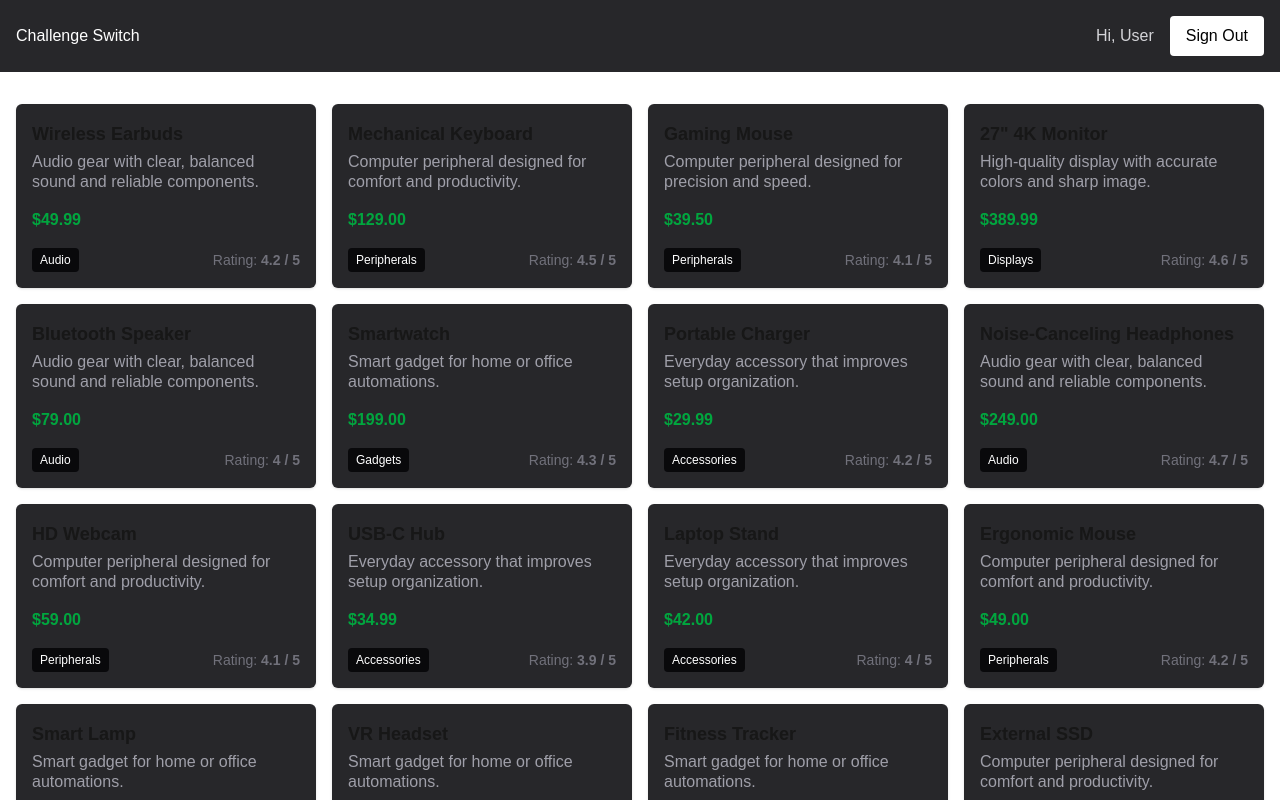
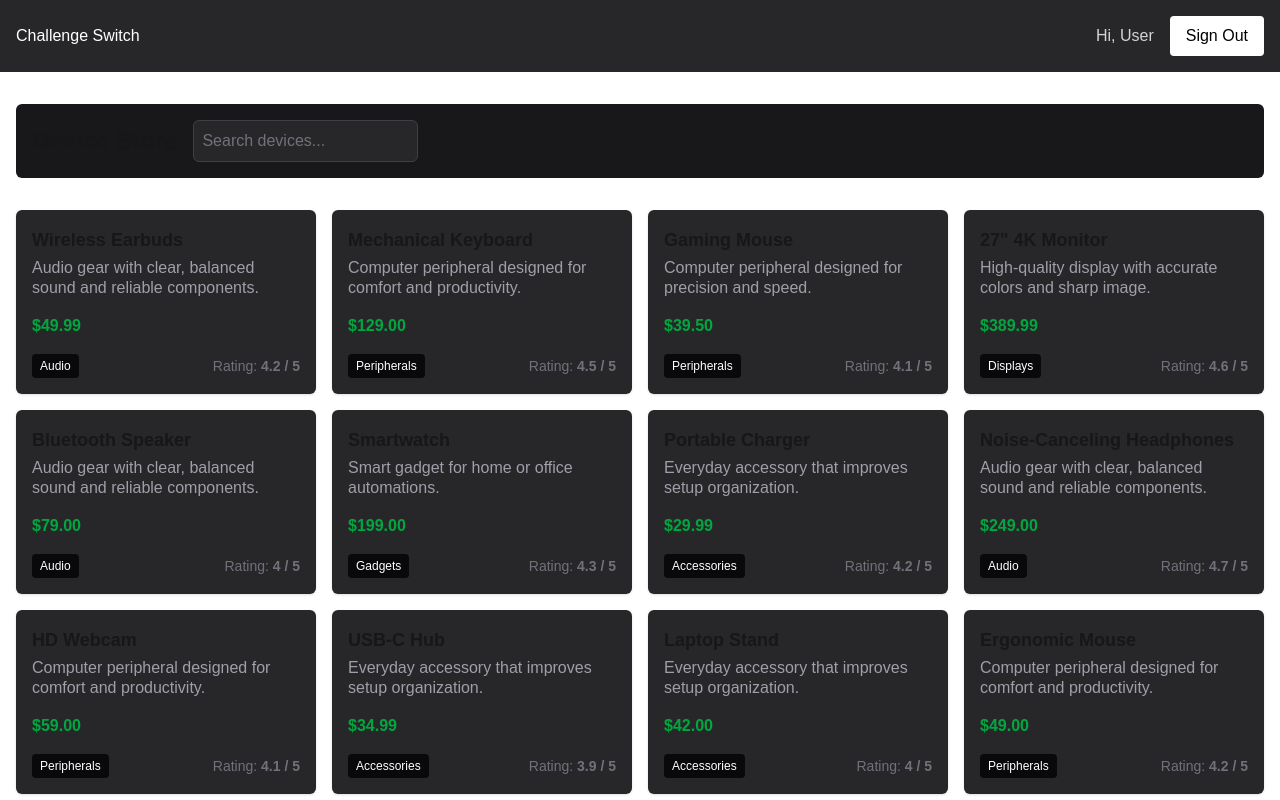
Before and after one commit to xBLADEx/challenge-switch, a Next.js app: page / in a window 1280 px wide. Shown: the top 800 px of the page. Built offline with nearby package versions, Linux system fonts and the light colour scheme.

Commit message:
feat: Add controls and search

```diff
--- a/app/page.tsx
+++ b/app/page.tsx
@@ -1,3 +1,4 @@
+import { Controls } from '@/components/controls';
 import { Header } from '@/components/header';
 import { ListDevices } from '@/components/list-devices';
 
@@ -6,6 +7,7 @@ export default function Home() {
     <>
       <Header />
       <main className="pb-8">
+        <Controls />
         <ListDevices />
       </main>
     </>
--- /dev/null
+++ b/components/controls/controls.tsx
@@ -0,0 +1,12 @@
+import { Search } from '@/components/controls/search';
+
+export function Controls() {
+  return (
+    <div className="m-auto mt-8 w-full max-w-7xl px-4">
+      <div className="flex items-center gap-4 rounded-md bg-zinc-900 p-4">
+        <h1 className="shrink-0 text-2xl font-bold">Device Store</h1>
+        <Search />
+      </div>
+    </div>
+  );
+}
--- /dev/null
+++ b/components/controls/index.ts
@@ -0,0 +1 @@
+export { Controls } from './controls';
--- /dev/null
+++ b/components/controls/search/index.ts
@@ -0,0 +1 @@
+export { Search } from './search';
--- /dev/null
+++ b/components/controls/search/search.tsx
@@ -0,0 +1,11 @@
+export function Search() {
+  return (
+    <div className="">
+      <input
+        type="text"
+        placeholder="Search devices..."
+        className="w-full rounded-md border border-zinc-700 bg-zinc-800 p-2 text-white placeholder-zinc-500 focus:border-blue-500 focus:outline-none"
+      />
+    </div>
+  );
+}
```
